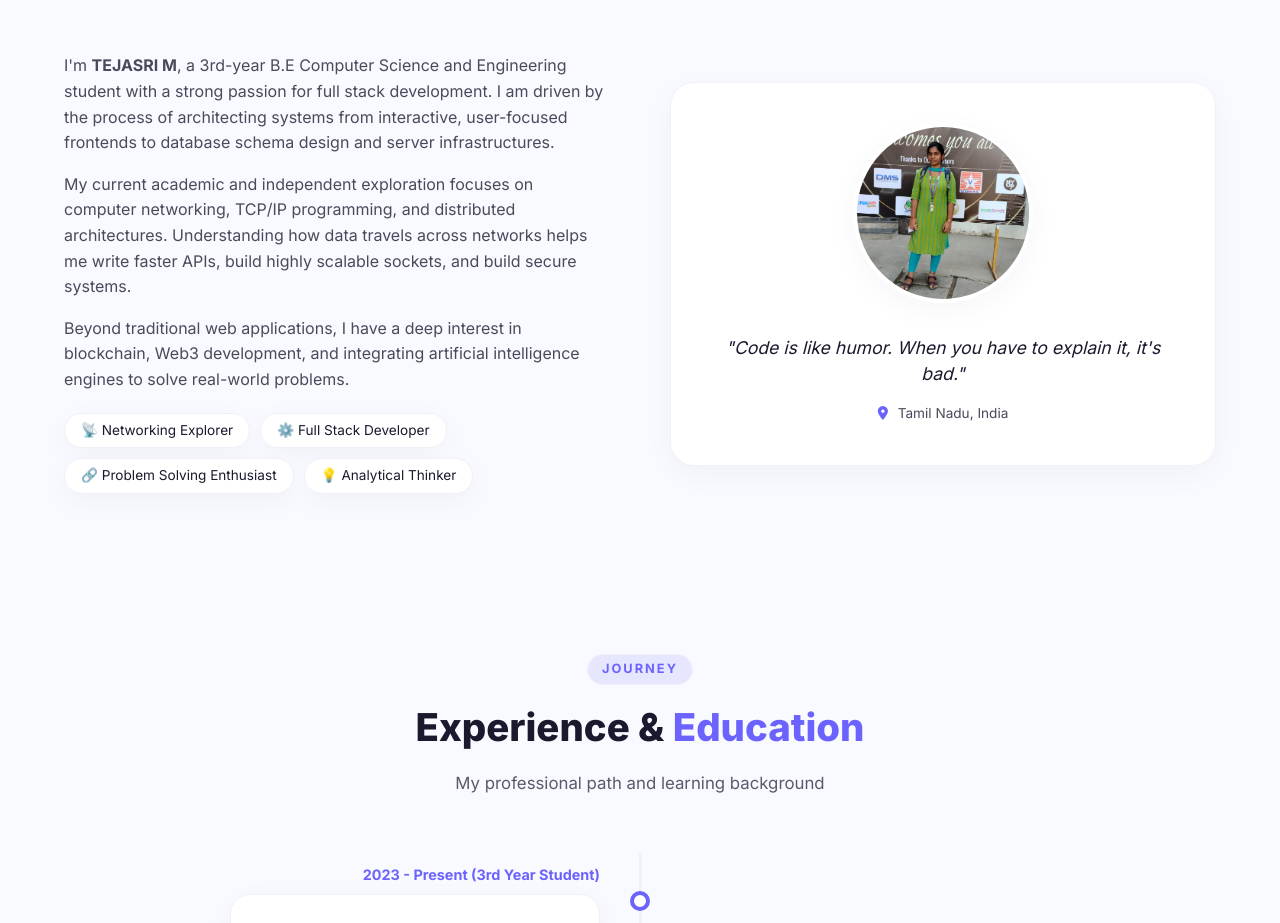
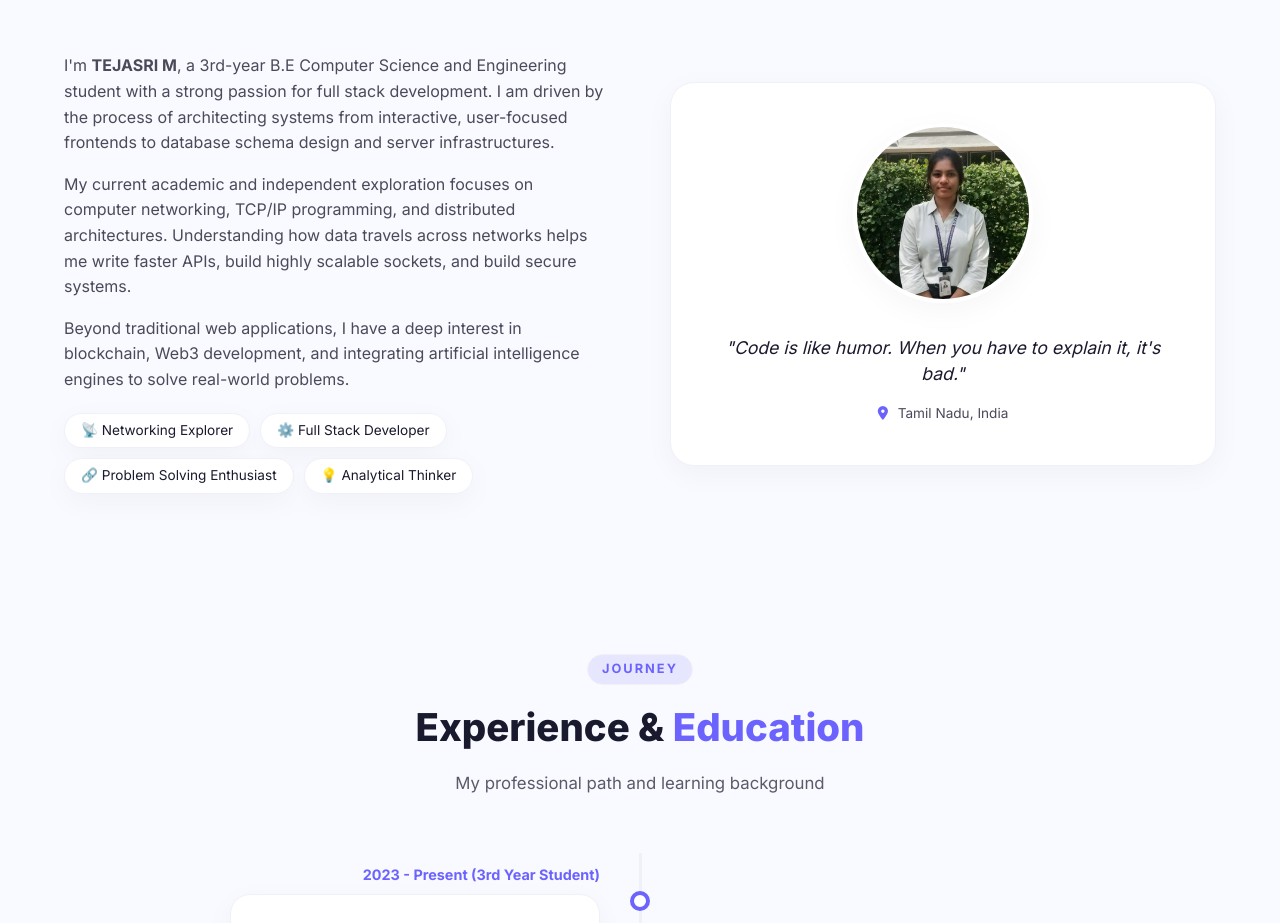
Before and after one commit to Tejasri2111/PORTFOLIO, a plain HTML site: page index.html in a window 1280 px wide. Shown: the part 933-1856 px from the top of the page. Drawn offline with Linux system fonts and the light colour scheme.

Commit message:
Update profile image from teju.jpeg to profile.jpg

```diff
--- a/index.html
+++ b/index.html
@@ -142,7 +142,7 @@
                 <div class="about-profile">
                     <div class="avatar-frame">
                         <div class="avatar-glow"></div>
-                        <img src="./teju.jpeg" alt="TEJASRI M" class="avatar-img" />
+                        <img src="./profile.jpg" alt="TEJASRI M" class="avatar-img" />
                     </div>
                     <div class="about-profile-info">
                         <blockquote>"Code is like humor. When you have to explain it, it's bad."</blockquote>
```
